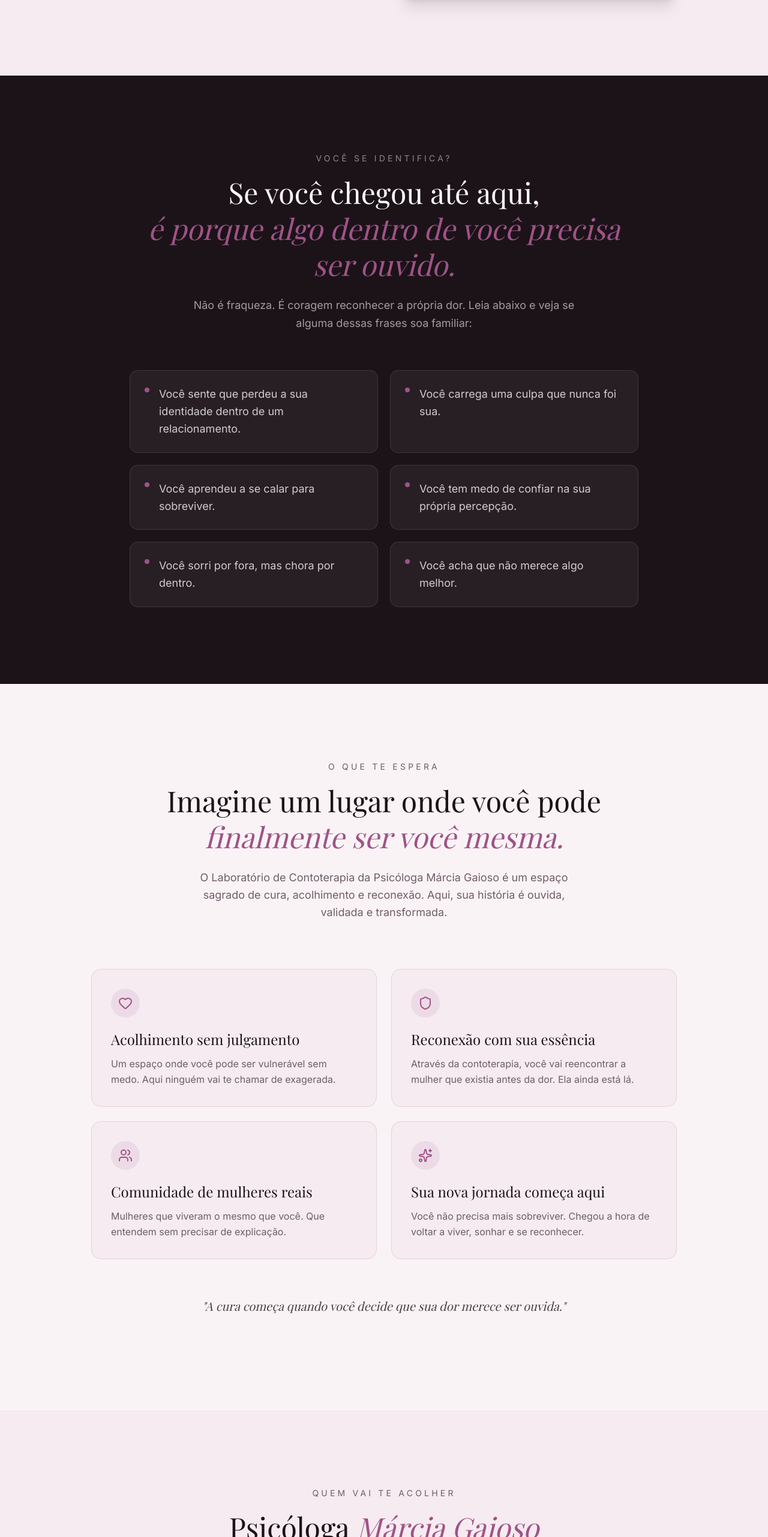
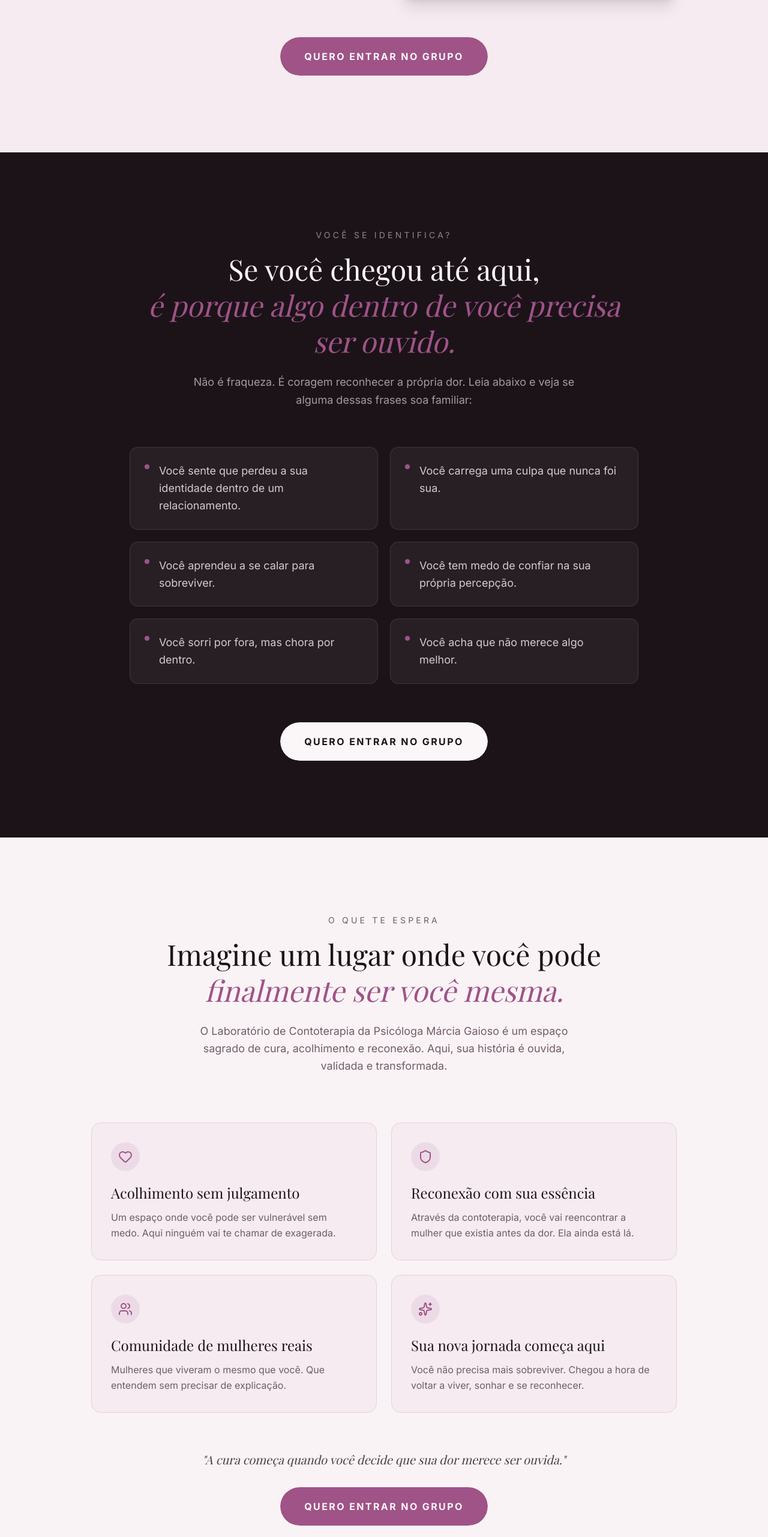
Before and after one commit to alessandro-campos-dev/v0-lab-contoterapia, a Next.js app: page / in a window 1280 px wide. Shown: the part 3630-6192 px from the top of the page at 60% size. Built offline with nearby package versions, Linux system fonts and the light colour scheme; a web font is replaced by a local one.

Commit message:
feat: add "Quero entrar no grupo" CTA to all sections
Add CTA button to story, pain, transformation, and about sections.

Co-authored-by: Alessandro Augusto de Oliveira Campos <215302746+alessandro-campos-dev@users.noreply.github.com>

```diff
--- a/components/about-section.tsx
+++ b/components/about-section.tsx
@@ -2,6 +2,7 @@
 
 import { useEffect, useRef, useState } from "react"
 import Image from "next/image"
+import { CTAButton } from "./cta-button"
 
 export function AboutSection() {
   const [visible, setVisible] = useState(false)
@@ -85,6 +86,10 @@ export function AboutSection() {
             </div>
           </div>
         </div>
+
+        <div className="text-center mt-12">
+          <CTAButton />
+        </div>
       </div>
     </section>
   )
--- a/components/pain-section.tsx
+++ b/components/pain-section.tsx
@@ -1,6 +1,7 @@
 "use client"
 
 import { useEffect, useRef, useState } from "react"
+import { CTAButton } from "./cta-button"
 
 const painPoints = [
   "Você sente que perdeu a sua identidade dentro de um relacionamento.",
@@ -60,6 +61,10 @@ export function PainSection() {
             </div>
           ))}
         </div>
+
+        <div className="mt-16">
+          <CTAButton variant="light" />
+        </div>
       </div>
     </section>
   )
--- a/components/story-section.tsx
+++ b/components/story-section.tsx
@@ -2,6 +2,7 @@
 
 import Image from "next/image"
 import { useEffect, useRef, useState } from "react"
+import { CTAButton } from "./cta-button"
 
 const slides = [
   {
@@ -105,6 +106,10 @@ export function StorySection() {
             </div>
           ))}
         </div>
+
+        <div className="text-center mt-16">
+          <CTAButton />
+        </div>
       </div>
     </section>
   )
--- a/components/transformation-section.tsx
+++ b/components/transformation-section.tsx
@@ -2,6 +2,7 @@
 
 import { useEffect, useRef, useState } from "react"
 import { Heart, Shield, Users, Sparkles } from "lucide-react"
+import { CTAButton } from "./cta-button"
 
 const benefits = [
   {
@@ -94,6 +95,7 @@ export function TransformationSection() {
           <p className="font-serif text-lg md:text-xl text-foreground/80 italic mb-8">
             {'"A cura começa quando você decide que sua dor merece ser ouvida."'}
           </p>
+          <CTAButton />
         </div>
       </div>
     </section>
```
